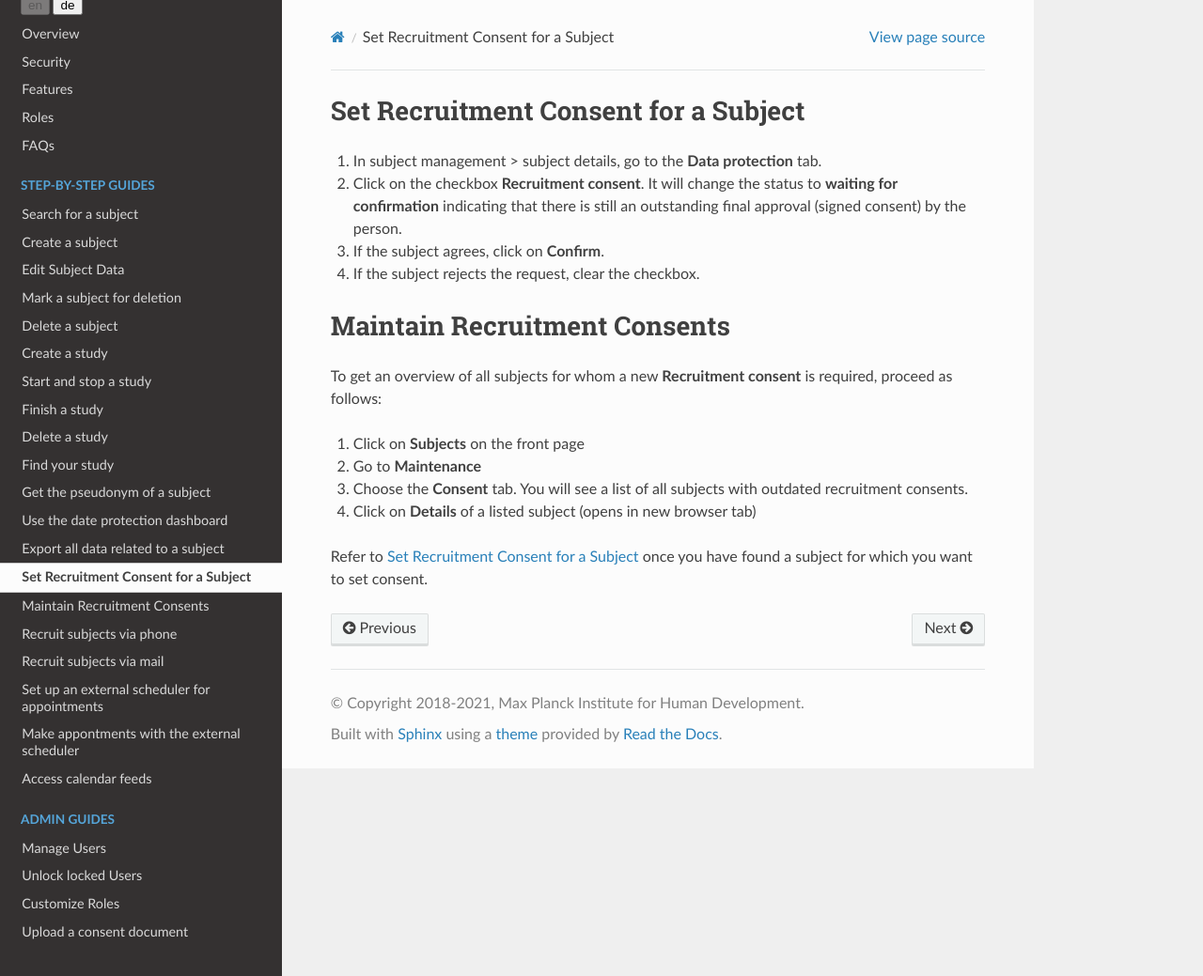
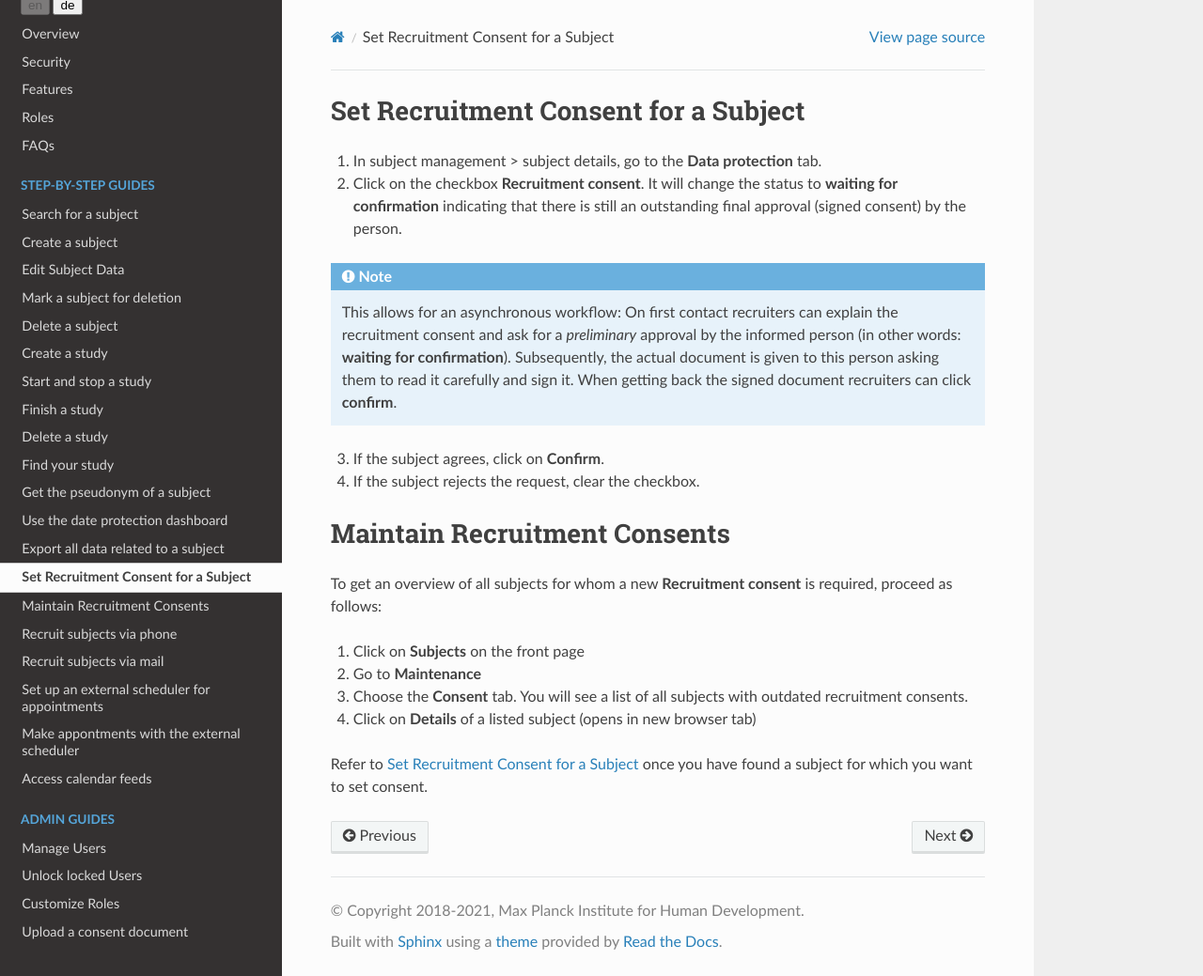
Before and after one commit to DouglasNeuroInformatics/castellum, a Sphinx documentation site: the page built from source/guides/consent-management.rst, in a window 1280 px wide and 1039 px high. Shown: the whole window at 94% size. Built offline with Sphinx 7.4.7 and the Read the Docs theme 2.0.0, drawn with Linux system fonts in a browser that asks for light colours.

Commit message:
add note explaining async consent workflow

```diff
--- a/source/guides/consent-management.rst
+++ b/source/guides/consent-management.rst
@@ -8,6 +8,15 @@ Set Recruitment Consent for a Subject
 2.  Click on the checkbox **Recruitment consent**. It will change the status to
     **waiting for confirmation** indicating that there is still an outstanding
     final approval (signed consent) by the person.
+
+.. note::
+
+    This allows for an asynchronous workflow: On first contact recruiters can
+    explain the recruitment consent and ask for a *preliminary* approval by the
+    informed person (in other words: **waiting for confirmation**). Subsequently,
+    the actual document is given to this person asking them to read it carefully
+    and sign it. When getting back the signed document recruiters can click
+    **confirm**.
 
 3.  If the subject agrees, click on **Confirm**.
 
```
